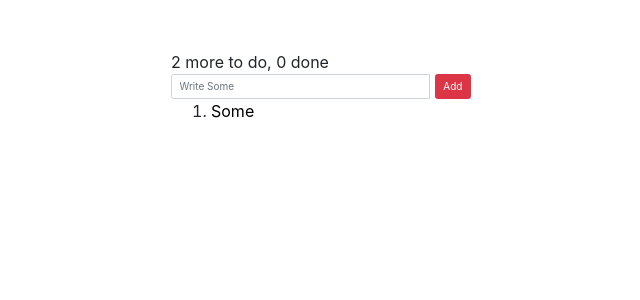
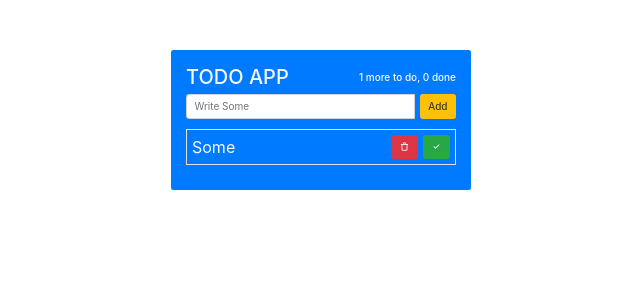
Before and after one commit to datomezz/practice, a React (Create React App) app in the folder react/todo/: page / in a window 1280 px wide. Shown: the top 300 px of the page, without its empty margins (319-959 px from the left). Built offline with nearby package versions, Linux system fonts and the light colour scheme.

Commit message:
practice react'

```diff
--- a/react/todo/public/index.html
+++ b/react/todo/public/index.html
@@ -4,7 +4,7 @@
     <meta charset="utf-8" />
     <meta name="viewport" content="width=device-width, initial-scale=1" />
     <link rel="stylesheet" href="https://stackpath.bootstrapcdn.com/bootstrap/4.5.2/css/bootstrap.min.css" />
-    <link rel="stylesheet" href="https://stackpath.bootstrapcdn.com/font-awesome/4.7.0/css/font-awesome.min.css" />
+    <link rel="stylesheet" href="https://unicons.iconscout.com/release/v3.0.3/css/line.css">
     <title>React App</title>
   </head>
   <body>
--- a/react/todo/src/components/app-header/Header.jsx
+++ b/react/todo/src/components/app-header/Header.jsx
@@ -2,8 +2,9 @@ import React from "react";
 
 const TotalTodos = (props) => {
   return(
-    <div className={"app__total--container"}>
-      <span>{props.haveTodo} more to do, {props.haveDone} done</span>
+    <div className={"app__total--container d-flex justify-content-between align-items-center"}>
+      <span className="h2 text-light">TODO APP</span>
+      <span className="h6 text-light">{props.haveTodo} more to do, {props.haveDone} done</span>
     </div>
   )
 }
--- a/react/todo/src/components/app-list/List.jsx
+++ b/react/todo/src/components/app-list/List.jsx
@@ -2,6 +2,7 @@ import React from "react";
 
 // Components
 import ListItem from "./ListItem";
+import ListButtons from "./ListButtons";
 
 export default class List extends React.Component {
 
@@ -13,15 +14,16 @@ export default class List extends React.Component {
   }
 
   render() {
-    const {todoList} = this.props;
+    const {todoList, onDelete} = this.props;
 
     return (
       <ol>
         {
           todoList.map((item, index) => {
             return(
-              <li key={index}>
+              <li className="app__list d-flex justify-content-between align-items-center border p-2 my-3" key={index}>
                 <ListItem value={item.value} />
+                <ListButtons onDelete={() => onDelete(index)} />
               </li>
             )
           })
--- /dev/null
+++ b/react/todo/src/components/app-list/ListButtons.jsx
@@ -0,0 +1,13 @@
+import React, {Component} from "react";
+
+export default class ListButtons extends Component {
+
+  render() {
+    return (
+      <div className="buttons__container d-flex align-items-center">
+        <button onClick={this.props.onDelete} className="btn btn-danger mr-2"><i className="uil uil-trash"></i></button>
+        <button className="btn btn-success"><i className="uil uil-check"></i></button>
+      </div>
+    )
+  }
+}
--- a/react/todo/src/components/app-list/ListItem.jsx
+++ b/react/todo/src/components/app-list/ListItem.jsx
@@ -13,17 +13,19 @@ export default class ListItem extends Component {
   }
 
   changeStyle = () => {
-    this.setState({styleState : !this.state.styleState})
+    this.setState((state) => {
+      return {
+        styleState : !state.styleState
+      }
+    });
   }
 
   render() {
     const {styleState} = this.state;
 
-    const style = {
-      color : styleState ? "tomato" : "black",
-      fontWeight : styleState ? "bold" : "normal"
-    }
+    const className = styleState ? "text-denger" : "text-light";
+    console.log(this.props.value, "value");
 
-    return <span className={"app__list--item"} style={style} onClick={this.changeStyle}>{this.props.value}</span>
+    return <span className={`app__list--item ` + className} onClick={this.changeStyle}>{this.props.value}</span>
   }
 }
--- a/react/todo/src/components/app-list/list.scss
+++ b/react/todo/src/components/app-list/list.scss
@@ -1,3 +1,16 @@
 .app__list--item {
   cursor : pointer;
 }
+
+ol {
+  padding : 0;
+}
+
+.app__list {
+  list-style : none;
+}
+
+.text-denger {
+  color : tomato !important;
+  font-weight : bold;
+}
--- a/react/todo/src/components/app-search/Search.jsx
+++ b/react/todo/src/components/app-search/Search.jsx
@@ -1,10 +1,10 @@
 import React from "react";
 
-const Search = ({onChange, addTodo}) => {
+const Search = ({inputValue, addTodo}) => {
   return (
-    <div className={"input-group"}>
-      <input className={"form-control mr-2"} onChange={onChange} type={"text"} placeholder={"Write Some"} />
-      <button className={"btn btn-danger"} onClick={addTodo}>Add</button>
+    <div className={"input-group mb-3"}>
+      <input className={"form-control mr-2"} inputValue={(e) => e.target.value} type={"text"} placeholder={"Write Some"} />
+      <button className={"btn btn-warning"} onClick={addTodo}>Add</button>
     </div>
   );
 }
--- a/react/todo/src/components/app/App.jsx
+++ b/react/todo/src/components/app/App.jsx
@@ -15,16 +15,12 @@ export default class App extends Component {
     super(props);
     this.state = {
       header : "Some",
-      countHave : 2,
-      countDone : 0,
       todoList : [
         {value : "Some", state : false}
-      ]
+      ],
+      countHave : 1,
+      countDone : 0
     }
-  }
-
-  changeHeader = (e) => {
-    this.setState({header : e.target.value})
   }
 
   addTodo = () => {
@@ -34,17 +30,32 @@ export default class App extends Component {
 
 
     this.setState({
-      todoList : oldState
+      todoList : oldState,
+      countHave : oldState.length
     });
 
   }
 
+  onDelete = (id) => {
+    const oldState = [...this.state.todoList];
+    oldState.splice(id, 1);
+
+    this.setState({todoList : oldState});
+  }
+
+  innerText = (e) => {
+    const oldState = [...this.state.todoList];
+    oldState.push({value : e.target.value});
+
+    this.setState({todoList : oldState});
+  }
+
   render() {
     return (
-      <div className={"app app__container"}>
+      <div className={"app app__container bg-primary rounded p-4"}>
         <Header haveTodo={this.state.countHave} haveDone={this.state.countDone} />
-        <SearchPanel addTodo={this.addTodo} onChange={this.changeHeader} />
-        <ListItems onClick={console.log("yyy")} todoList={this.state.todoList} />
+        <SearchPanel inputValue={console.log("xxx")} addTodo={this.addTodo} />
+        <ListItems onDelete={this.onDelete} todoList={this.state.todoList} />
       </div>
     )
   }
```
